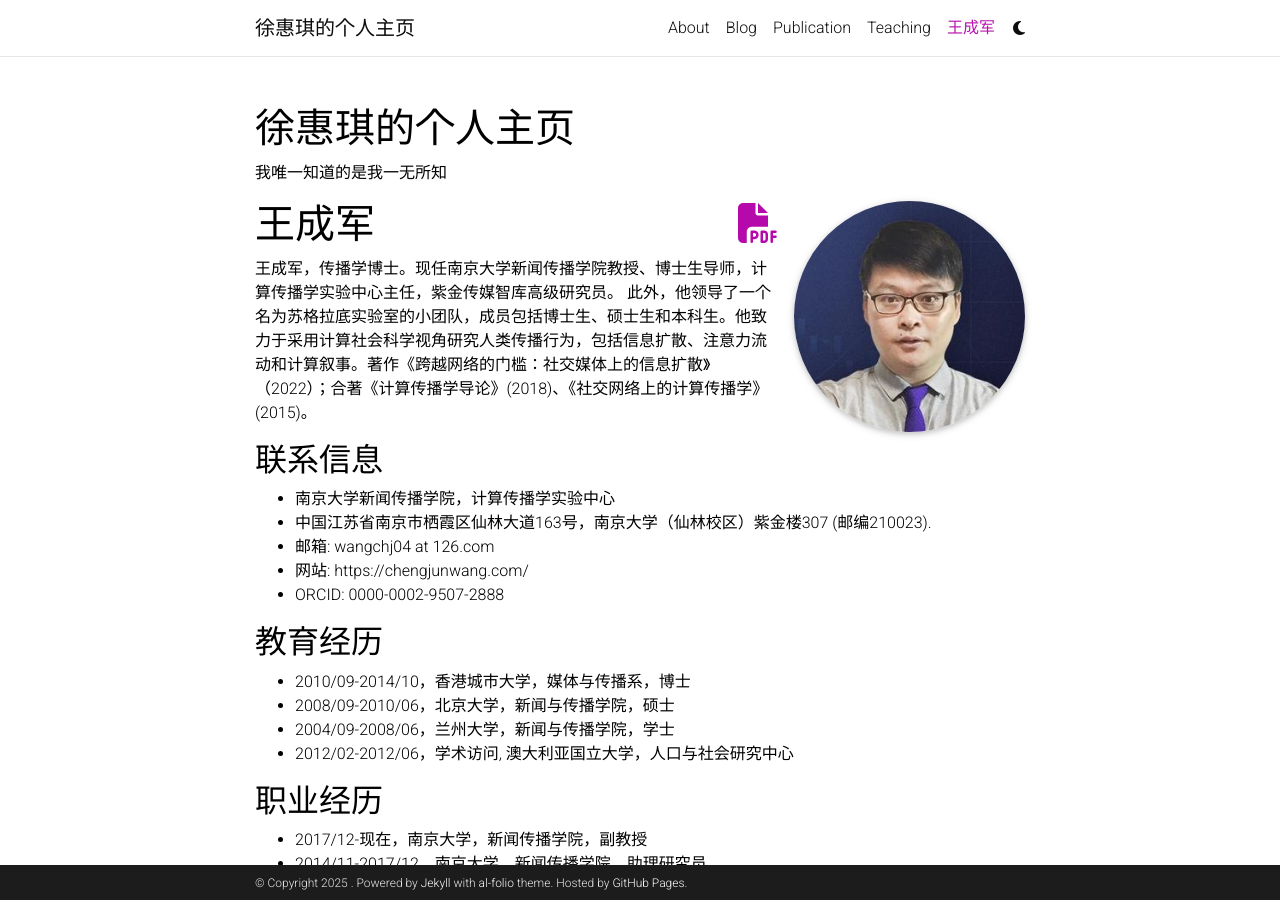
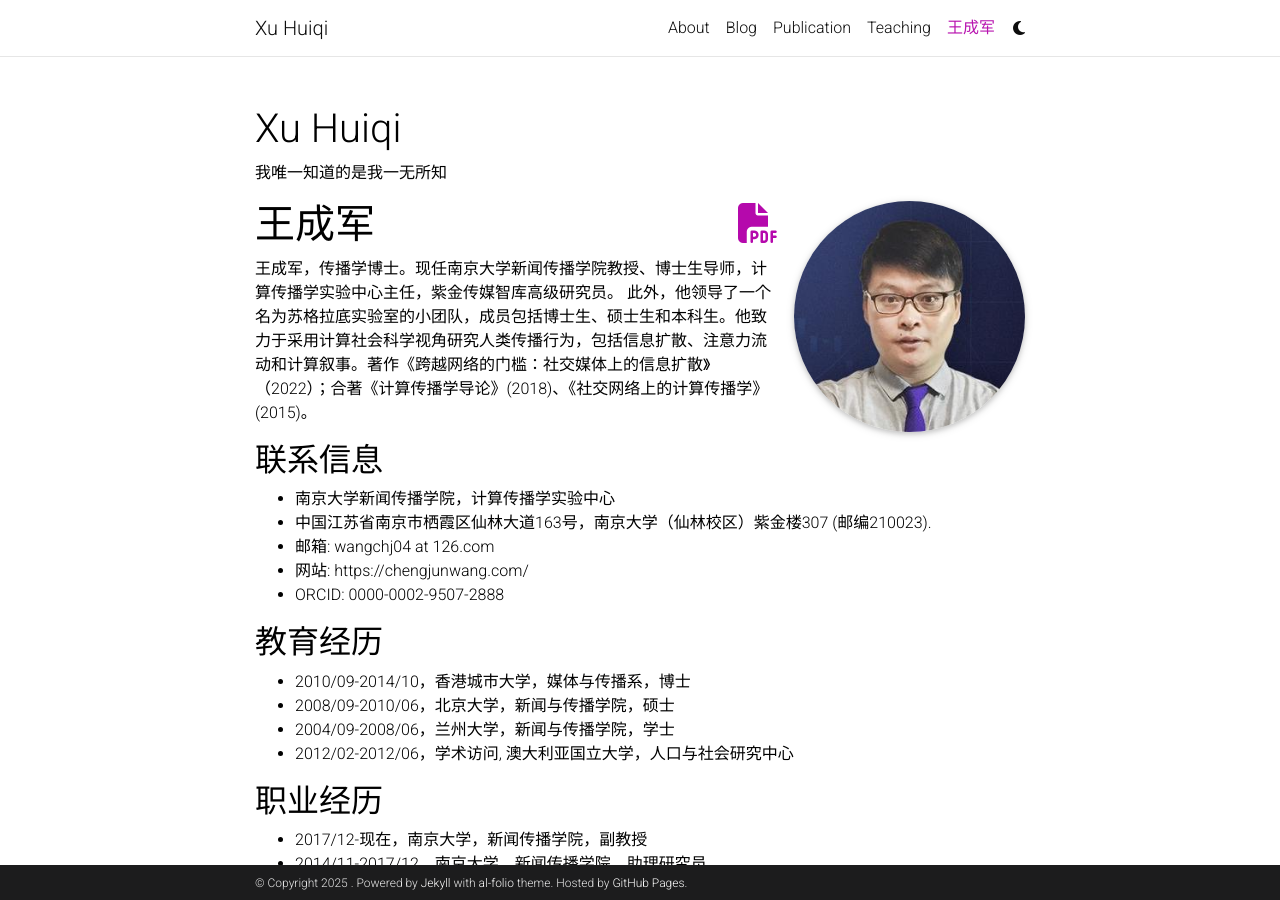
Before and after one commit to Huiqi-Xu/Huiqi-Xu.github.io, a Jekyll site: the page built from _pages/中文.md, in a window 1280 px wide and 900 px high. Built offline with Jekyll 4.4.1, drawn with Linux system fonts in a browser that asks for light colours; full-size pictures stand in for the smaller copies a plugin makes; comment, search, counter and statistics services are not loaded; a style sheet for code colours, icons or effects is not loaded.

Commit message:
Update _config.yml

```diff
--- a/_config.yml
+++ b/_config.yml
@@ -2,7 +2,7 @@
 # Site settings
 # -----------------------------------------------------------------------------
 
-title: 徐惠琪的个人主页 # the website title (if blank, full name will be used instead)
+title: Xu Huiqi # the website title (if blank, full name will be used instead)
 first_name:
 middle_name:
 last_name:
```
